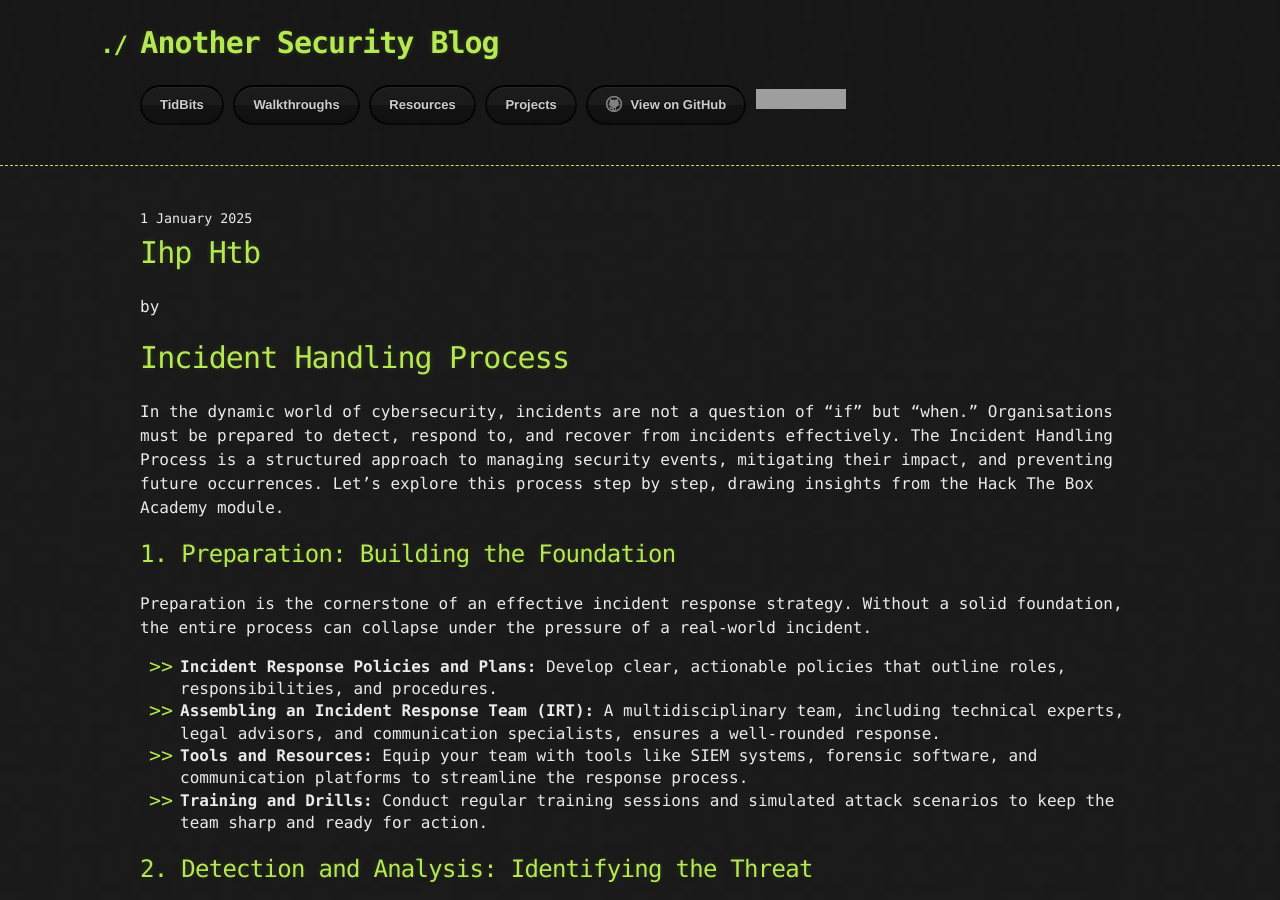
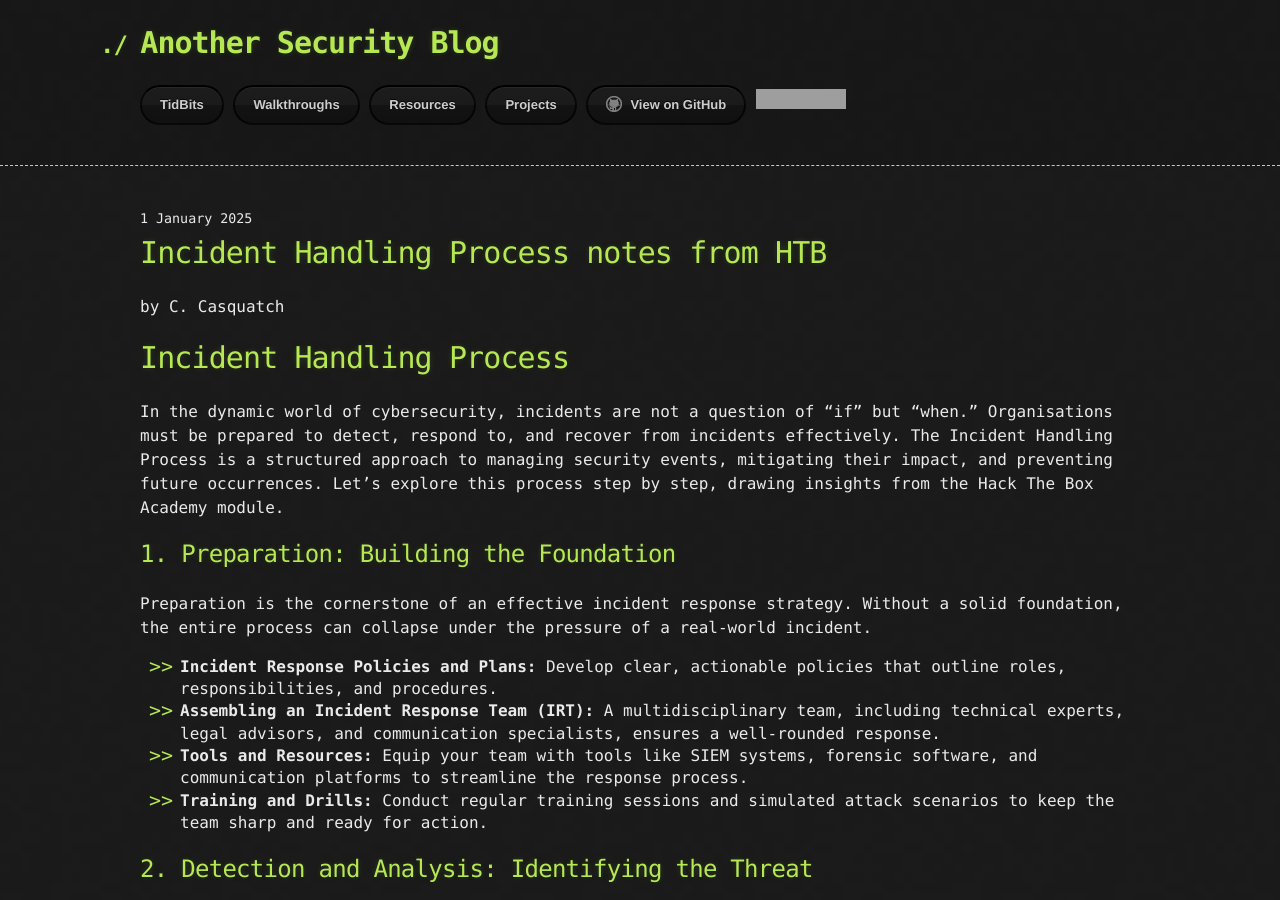
Before and after one commit to CyberCasquatch/cybercasquatch.github.io, a Jekyll site: the page built from _posts/Walkthroughs/2025-01-01-IHP-HTB.markdown, in a window 1280 px wide and 900 px high. Built offline with Jekyll 4.4.1, drawn with Linux system fonts in a browser that asks for light colours; our own code applies the rules of GitHub Pages for plain Markdown files; the repository's description, which GitHub fills in, is left out; some of the changed text lies outside the part shown; grey boxes are pictures that could not be loaded.

Commit message:
Update and rename 2025-01-01-IHP-HTB.md to 2025-01-01-IHP-HTB.markdown
added layout info

```diff
--- a/_posts/Walkthroughs/2025-01-01-IHP-HTB.md
+++ b/_posts/Walkthroughs/2025-01-01-IHP-HTB.markdown
@@ -1,4 +1,11 @@
-
+---
+layout: post
+title:  "Incident Handling Process notes from HTB"
+date: 2025-01-01
+author: C. Casquatch
+comments: false
+tag: ['soc', 'incident handling']
+---
 
 # Incident Handling Process
 
```
